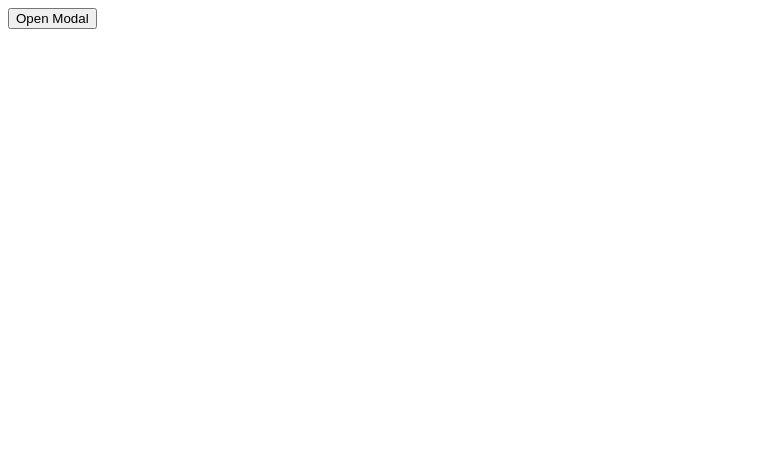
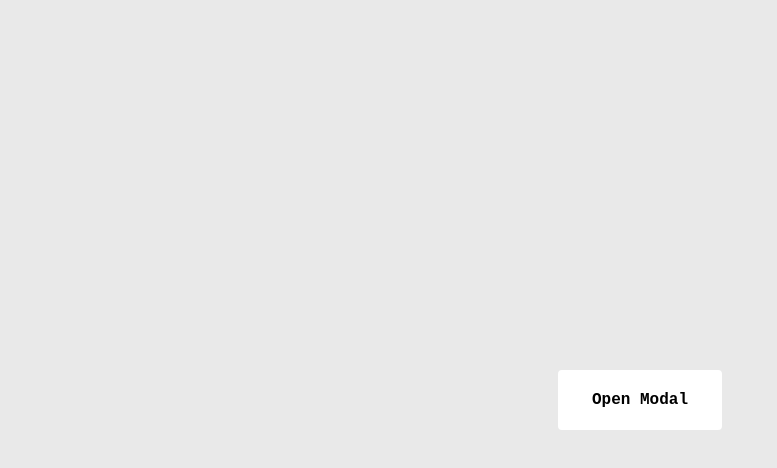
Before and after one commit to VCarames/Component--React-Modal, a React (Vite) app: page / in a window 1280 px wide. Shown: the top 468 px of the page, without its empty margins (0-777 px from the left). Built offline with nearby package versions, Linux system fonts and the light colour scheme.

Commit message:
Modal - Styling

```diff
--- a/src/Modal.css
+++ b/src/Modal.css
@@ -0,0 +1,169 @@
+*,
+*::before,
+*::after {
+  margin: 0;
+  padding: 0;
+  box-sizing: border-box;
+  -webkit-box-sizing: border-box;
+}
+
+html:focus-within {
+  scroll-behavior: smooth;
+}
+
+body {
+  line-height: 1.5;
+  text-rendering: optimizeSpeed;
+}
+
+img,
+picture,
+video,
+canvas,
+svg {
+  max-width: 100%;
+  display: block;
+}
+
+a {
+  text-decoration: none;
+  color: inherit;
+}
+
+p,
+h1,
+h2,
+h3,
+h4,
+h5,
+h6 {
+  overflow-wrap: break-word;
+}
+
+ol,
+ul {
+  list-style: none;
+}
+
+input,
+button,
+textarea,
+select {
+  font: inherit;
+  border: none;
+}
+
+a,
+button {
+  background: none;
+  cursor: pointer;
+
+  @media (hover: hover) {
+    &:is(:hover, :focus, :focus-visible) {
+      transition: 0.8s all;
+    }
+  }
+}
+
+.visually-hidden {
+  border: 0 !important;
+  clip: rect(1px, 1px, 1px, 1px) !important;
+  -webkit-clip-path: inset(50%) !important;
+  clip-path: inset(50%) !important;
+  height: 1px !important;
+  overflow: hidden !important;
+  margin: -1px !important;
+  padding: 0 !important;
+  position: absolute !important;
+  width: 1px !important;
+  white-space: nowrap !important;
+}
+
+@media (prefers-reduced-motion: reduce) {
+  html:focus-within {
+    scroll-behavior: auto;
+  }
+
+  *,
+  *::before,
+  *::after {
+    animation-duration: 0.01ms !important;
+    animation-iteration-count: 1 !important;
+    transition-duration: 0.01ms !important;
+    scroll-behavior: auto !important;
+  }
+}
+
+body {
+  min-height: 100dvh;
+  display: grid;
+  place-content: center;
+
+  font-family: "Courier New", Courier, monospace;
+
+  background: rgba(228, 228, 228, 0.8);
+}
+
+.modal-overlay {
+  position: fixed;
+  top: 0;
+  left: 0;
+  right: 0;
+  bottom: 0;
+  display: flex;
+  justify-content: center;
+  align-items: center;
+  background: rgba(0, 0, 0, 0.5);
+  z-index: 1000;
+}
+
+.modal-content {
+  display: grid;
+  justify-content: center;
+  gap: 1rem;
+
+  text-align: center;
+
+  padding: 1.25rem;
+  border-radius: 0.5rem;
+  background: white;
+  box-shadow: 0 0.13rem 0.63rem rgba(0, 0, 0, 0.2);
+}
+
+.modal-heading {
+  text-transform: uppercase;
+}
+
+.modal-paragraph {
+  max-width: 40ch;
+}
+
+.modal-button,
+.close-button {
+  display: inline-flex;
+  align-items: center;
+  justify-content: center;
+
+  font-weight: 700;
+
+  padding: 1rem 2rem;
+
+  border: solid 0.13rem #fff;
+  border-radius: 0.25rem;
+
+  background: #fff;
+
+  @media (hover: hover) {
+    &:is(:hover, :focus, :focus-visible) {
+      color: #fff;
+      outline: solid 0.13rem #000000;
+      outline-offset: 4px;
+
+      background: #000000;
+    }
+  }
+}
+
+.close-button {
+  border: solid 0.13rem #000;
+}
--- a/src/main.jsx
+++ b/src/main.jsx
@@ -1,6 +1,7 @@
 import { StrictMode } from "react";
 import { createRoot } from "react-dom/client";
 import Modal from "./Modal.jsx";
+import "./Modal.css";
 
 createRoot(document.getElementById("root")).render(
   <StrictMode>
```
